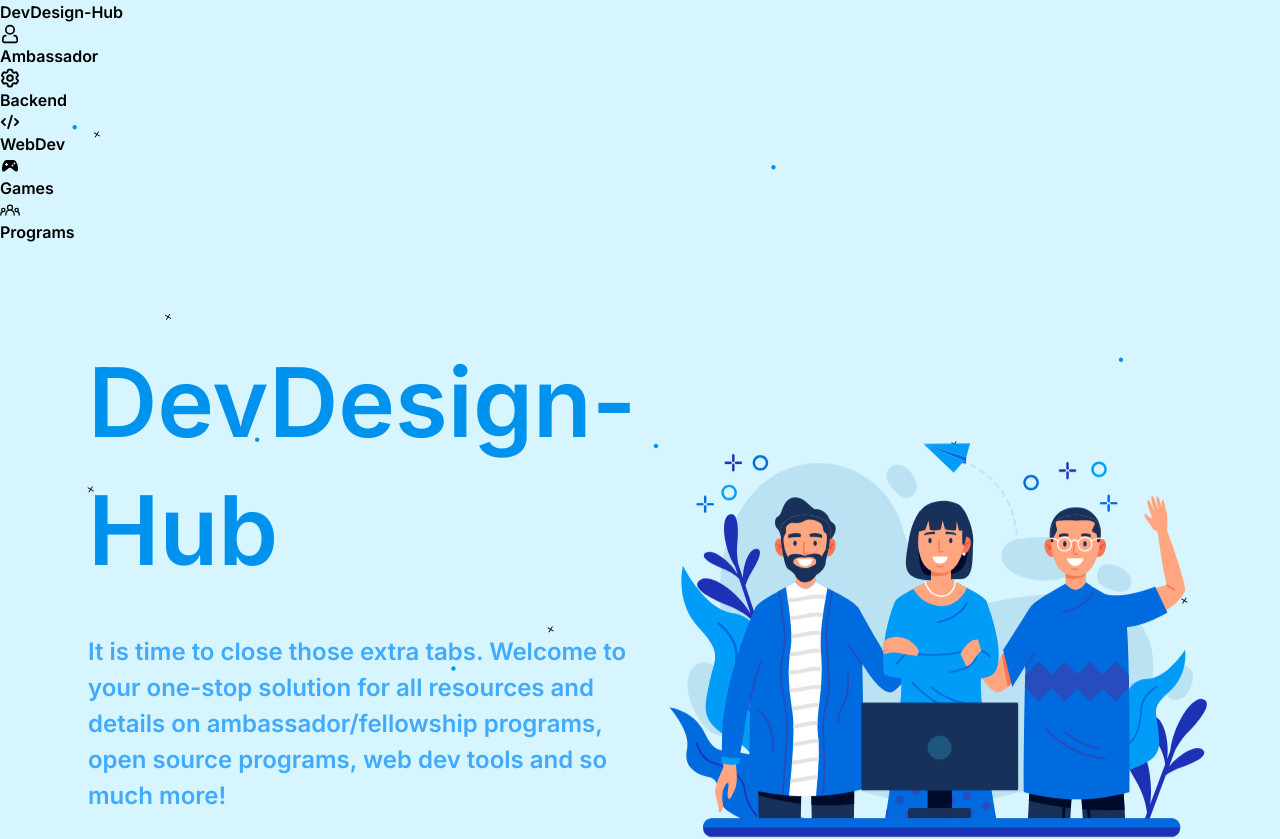
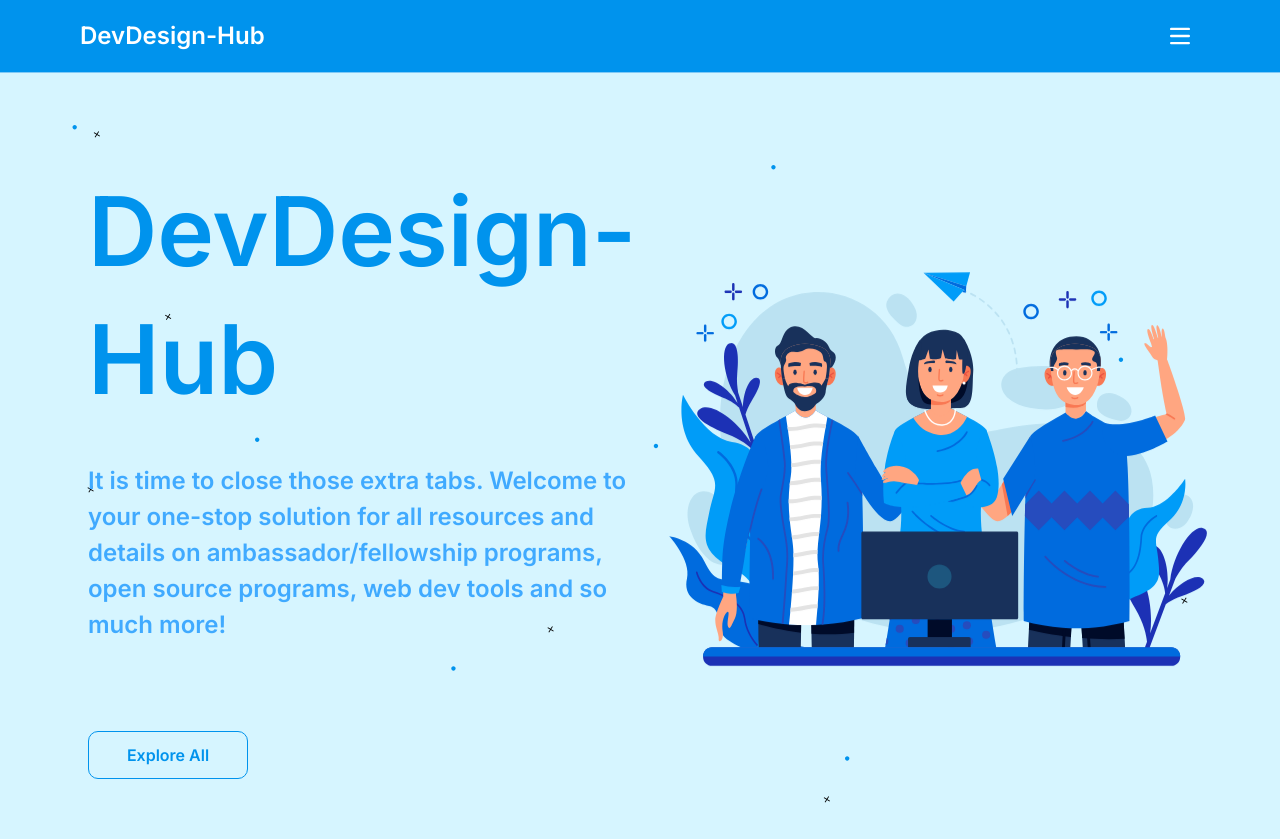
Before and after one commit to DNXEMPIRE-1/DevDesign-Hub, a Next.js app: page / in a window 1280 px wide. Shown: the top 839 px of the page. Built offline with nearby package versions, Linux system fonts and the light colour scheme.

Commit message:
Create tailwind.config.ts

```diff
--- /dev/null
+++ b/tailwind.config.ts
@@ -0,0 +1,19 @@
+import type { Config } from "tailwindcss";
+
+const config: Config = {
+  content: [
+    "./pages/**/*.{js,ts,jsx,tsx,mdx}",
+    "./components/**/*.{js,ts,jsx,tsx,mdx}",
+    "./app/**/*.{js,ts,jsx,tsx,mdx}",
+  ],
+  theme: {
+    extend: {
+      backgroundImage: {
+        "gradient-radial": "radial-gradient(var(--tw-gradient-stops))",
+        "gradient-conic":
+          "conic-gradient(from 180deg at 50% 50%, var(--tw-gradient-stops))",
+      },
+    },
+  },
+};
+export default config;
```
